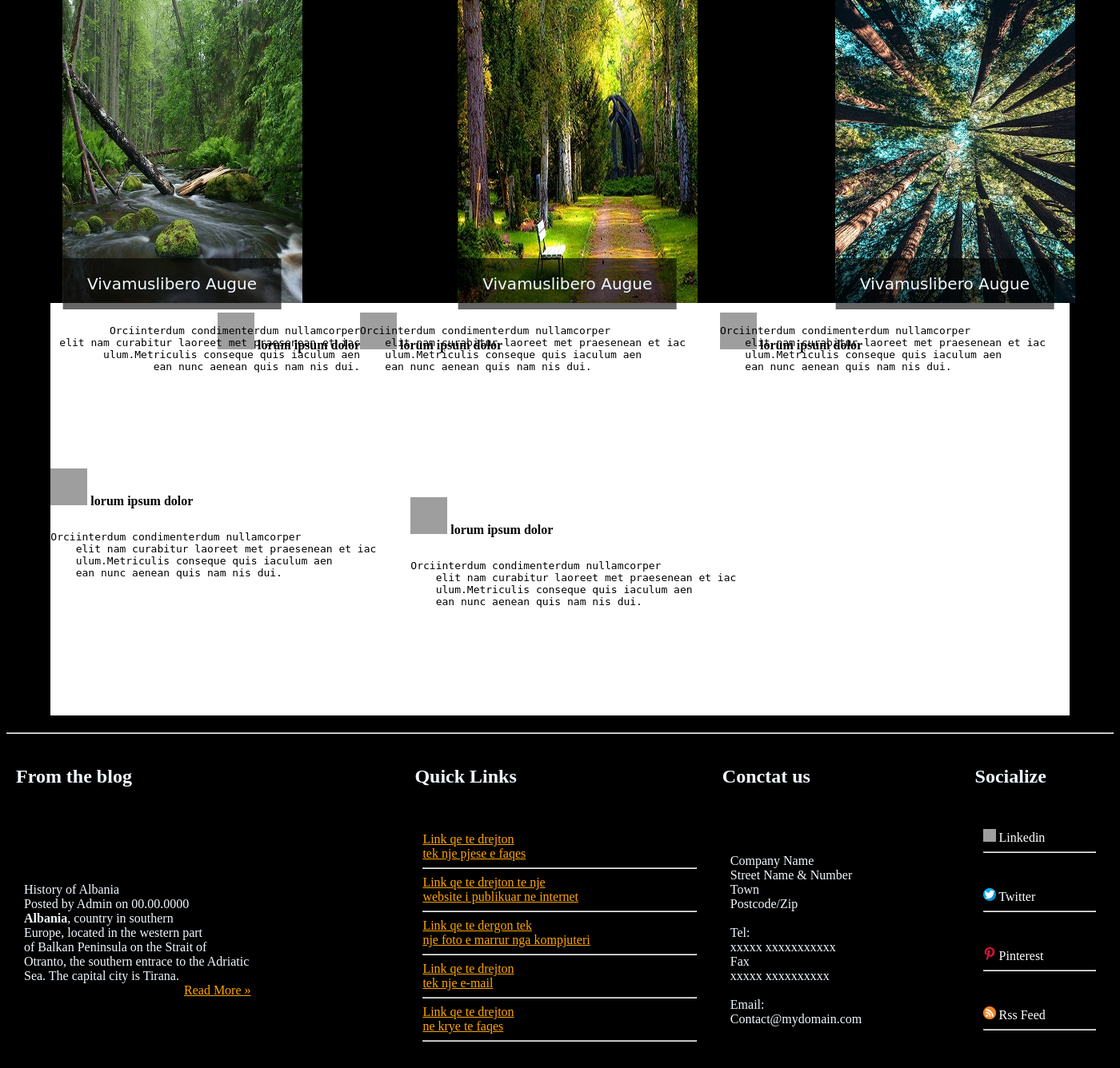
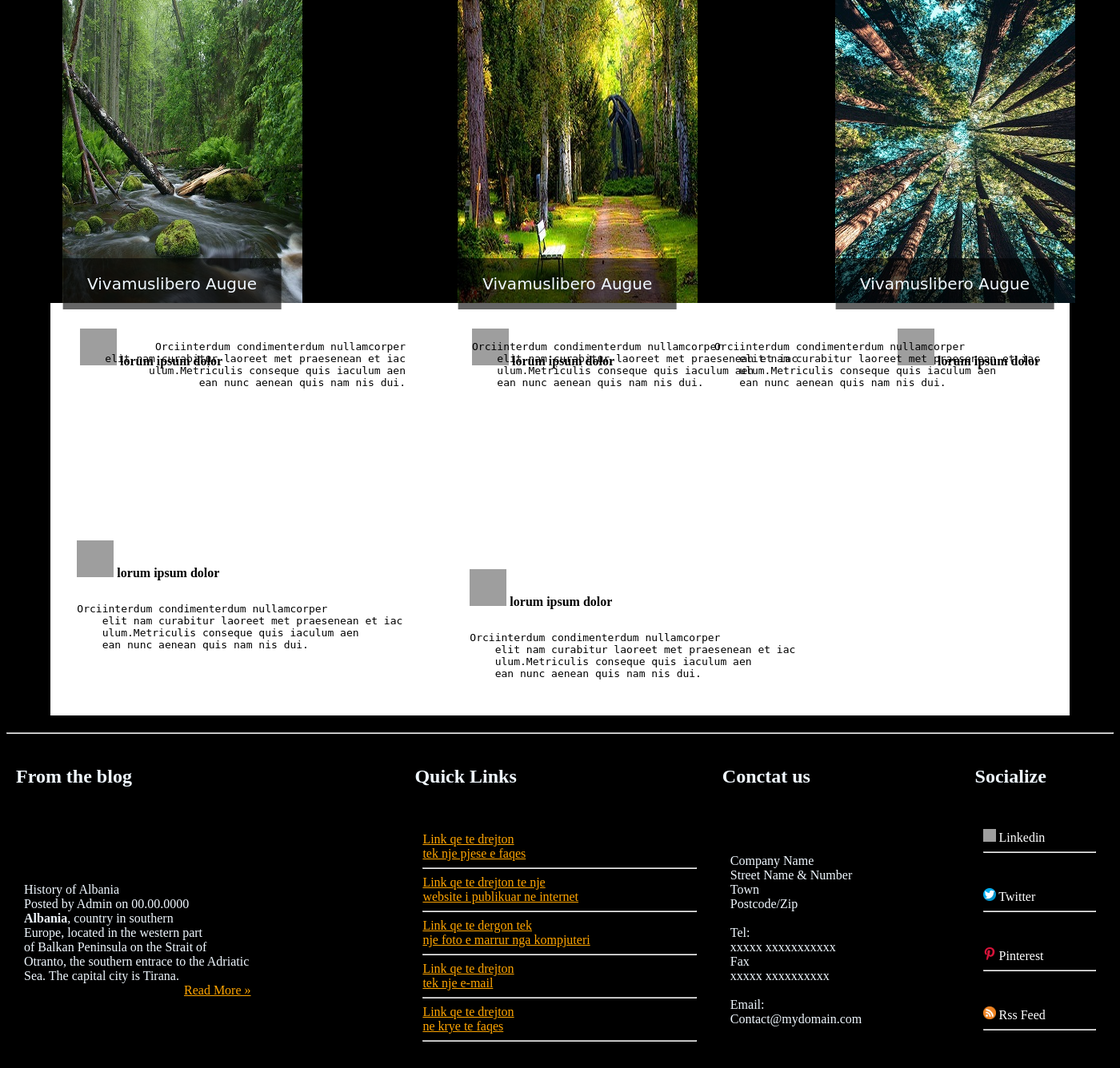
Before and after one commit to vehbirestelica/INT18_19_Gr18, a PHP site: page / in a window 1400 px wide; the page is wider, and only the part inside the window is pictured. Shown: the part 409-1745 px from the top of that part at 80% size. Run offline with PHP 8.4, Linux system fonts and the light colour scheme; some libraries are stand-ins or nearby versions; grey boxes are pictures that could not be loaded.

Commit message:
Update styles.css

```diff
--- a/styles.css
+++ b/styles.css
@@ -1,36 +1,40 @@
 
 p1,p2 {
     position: absolute;
-    top: 800px;
-    right: 950px;
+    top: 820px;
+    left: 100px;
 }
 p3,p4{
     position: absolute;
-    left: 900px;
-    top: 800px;
+    top: 820px;
+    right: 100px;
+
 }
 p5,p6{
+
     position: absolute;
-    left: 450px;
-    bottom: 240px;
-    top: 800px;
+    left: 590px;
+    top: 820px;
 }
 p7,p8{
 position: relative;
+
     right: 450px;
-    bottom: 220px;
-    top: 130px;
+    top: 1200;
 
 }
 p9,p10{
     position: relative;
-    bottom: 347px;
-    top: 10px;
+
+    bottom: -100px;
+    left: 33px;
 }
 p11,p12{
     position: relative;
-    left: 450px;
-    bottom: 120px;
+     text-align-last: right;
+
+    left: 524px;
+    bottom: 30px;
 }
 table{
     width: 100%;
```
